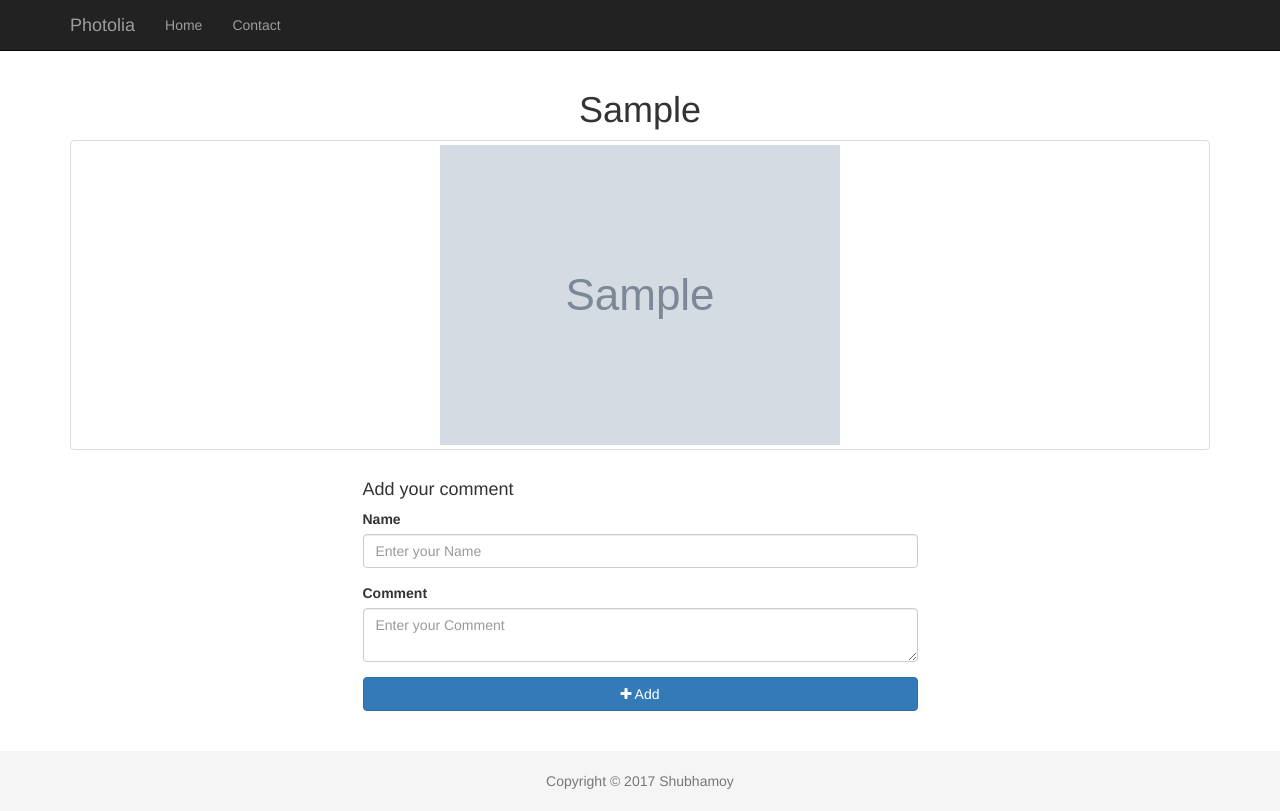
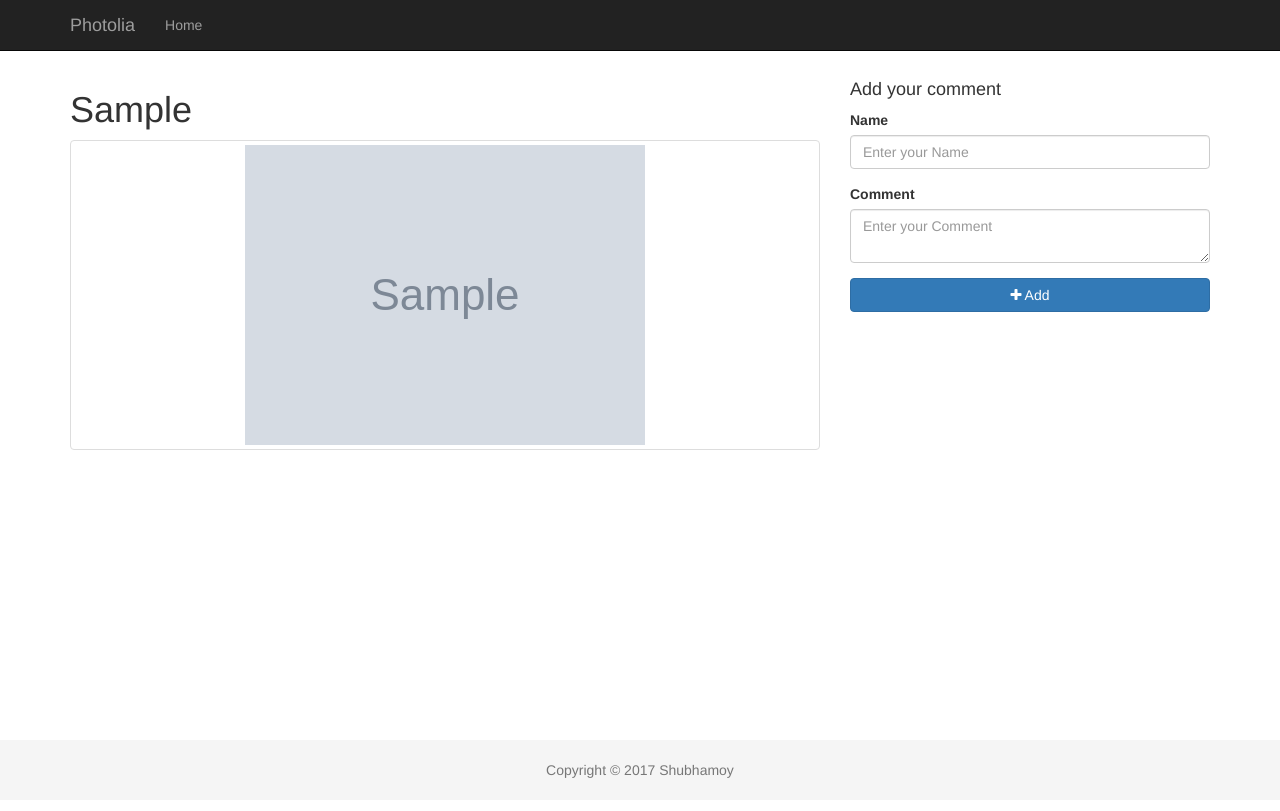
Before and after one commit to shubhamoy/photolia, a PHP site: a page that uses public/photo.php in a window 1280 px wide. After the commit the page ends 778 px from the top, so only its background shows below. Run offline with PHP 8.4, Linux system fonts and the light colour scheme; tables that the repository leaves empty or names only in its code hold one stand-in row (values such as "Sample post"); grey boxes marked "Sample" are stand-in pictures; some libraries are stand-ins or nearby versions.

Commit message:
Design revamp for photo display

```diff
--- a/public/photo.php
+++ b/public/photo.php
@@ -5,13 +5,12 @@ require_once(__DIR__.'/../loader.php');
 if (empty($_GET['id']) and empty($_GET['slug'])) {
     redirect_to("index.php");
 }
+
 if (isset($_GET['id'])) {
     $p = Pics::getPic($_GET['id']);
 } else {
     $p = Pics::getBySlug($_GET['slug']);
 }
-
-
 
 $c = Comment::findComments($p->id);
 if (!$p) {
@@ -63,7 +62,6 @@ if (isset($_POST['submit'])) {
 <![endif]-->
 </head>
 <body>
-<h1 class="text-center"><?=$p->caption;?></h1>
 <nav class="navbar navbar-inverse navbar-fixed-top">
 	<div class="container">
 		<div class="navbar-header">
@@ -73,25 +71,26 @@ if (isset($_POST['submit'])) {
 				<span class="icon-bar"></span>
 				<span class="icon-bar"></span>
 			</button>
-			<a class="navbar-brand" href="#">Photolia</a>
+			<a class="navbar-brand" href="/">Photolia</a>
 		</div>
 		<div id="navbar" class="collapse navbar-collapse">
 		<ul class="nav navbar-nav">
 			<li><a href="/">Home</a></li>
-			<li><a href="#contact">Contact</a></li>
 		</ul>
 		</div><!--/.nav-collapse -->
 	</div>
 </nav>
 <div class="container">
 	<div class="row">
-		<div class="col-lg-12">
+		<div class="col-lg-8" id="ht1">
+			<h1><?=$p->caption;?></h1>
 			<div class="thumbnail">
 				<img class="img-responsive" src="images/<?=$p->filename;?>" alt="<?=$p->caption;?>">
 			</div>
 		</div>
-		<div class="col-lg-6 col-lg-offset-3">
-			<form method="post" action="photo.php?id=<?=$p->id;?>">
+		<div class="col-lg-4" id="ht2">
+			<!-- <form method="post" action="photo.php?id=<?=$p->id;?>"> -->
+			<form method="post" action="<?=$_GET['slug'];?>">
 				<input type="hidden" name="token" value="<?=CSRF::token();?>">
 				<h4>Add your comment</h4>
 
@@ -142,5 +141,18 @@ if (isset($_POST['submit'])) {
 
 		<script src="https://ajax.googleapis.com/ajax/libs/jquery/1.11.3/jquery.min.js"></script>
 		<script src="https://maxcdn.bootstrapcdn.com/bootstrap/3.3.6/js/bootstrap.min.js" integrity="sha384-0mSbJDEHialfmuBBQP6A4Qrprq5OVfW37PRR3j5ELqxss1yVqOtnepnHVP9aJ7xS" crossorigin="anonymous"></script>
+		<script>
+			// Hack Script for adjusting the height of the comments
+			// section. This will set the height of the comments section
+			// equal to the image height.
+
+			var ht1 = document.getElementById('ht1').offsetHeight;
+			var ht2 = document.getElementById('ht2').offsetHeight;
+
+			if(ht2 > ht1){
+				document.getElementById('ht2').style.height = (ht1-10)+"px";
+				document.getElementById('ht2').style.overflowY = "scroll";
+			}
+		</script>
 	</body>
 </html>
```
